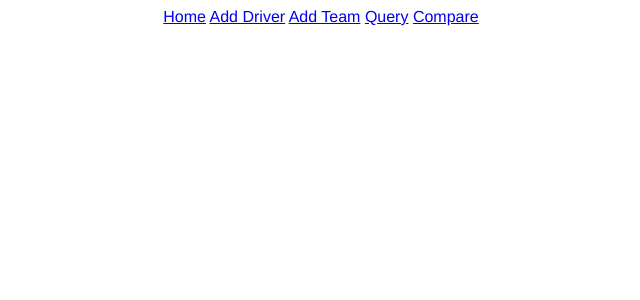
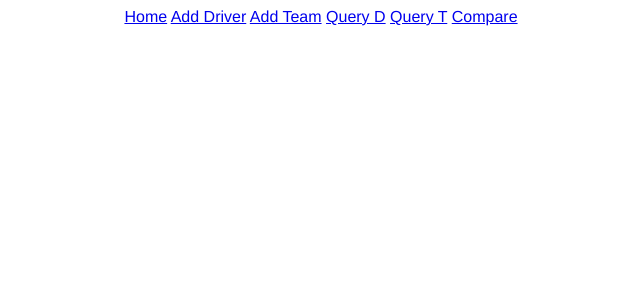
Before and after one commit to wesleyopenda/f1-database-fastAPI, a FastAPI app: template templates/query-drivers.html in a window 1280 px wide. Shown: the top 300 px of the page, without its empty margins (319-959 px from the left). Run offline with FastAPI, Linux system fonts and the light colour scheme; the template is opened without the code that fills it, so the values that code supplies are empty; some libraries are stand-ins or nearby versions.

Commit message:
Added query-drivers page

```diff
--- a/main.py
+++ b/main.py
@@ -1,5 +1,5 @@
 from fastapi import FastAPI, Request, Form
-from fastapi.responses import HTMLResponse, RedirectResponse
+from fastapi.responses import HTMLResponse, RedirectResponse, JSONResponse
 from fastapi.staticfiles import StaticFiles
 from fastapi.templating import Jinja2Templates
 import google.oauth2.id_token;
@@ -97,3 +97,30 @@ async def addTeamPost(year_founded: int = Form(...), team_pole_positions: int =
     }
     firestore_db.collection("teams").add(team_data)
     return RedirectResponse('/add-team', status_code=status.HTTP_302_FOUND)
+
+@app.get("/query-drivers", response_class=HTMLResponse)
+async def queryDrivers(request: Request):
+    id_token = request.cookies.get("token")
+    user_token = validateFirebaseToken(id_token)
+    if not user_token:
+        return RedirectResponse('/')
+
+    user = getUser(user_token)
+    return templates.TemplateResponse('query-drivers.html', {'request' : request, 'user_token': user_token, 'error_message': None, 'user_info': user.get()})
+
+@app.post("/query-drivers")
+async def queryDriversPost(attribute: str = Form(...), comparison: str = Form(...), value: int = Form(...)):
+
+    drivers_ref = firestore_db.collection("drivers")
+
+    if comparison == ">":
+        query = drivers_ref.where(attribute, ">", value)
+    elif comparison == "<":
+        query = drivers_ref.where(attribute, "<", value)
+    elif comparison == "==":
+        query = drivers_ref.where(attribute, "==", value)
+    else:
+        return JSONResponse(content={"error": "Invalid comparison operator"}, status_code=400)
+
+    results = [doc.to_dict() for doc in query.stream()]
+    return JSONResponse(content={"drivers": results})
--- a/templates/add-driver.html
+++ b/templates/add-driver.html
@@ -12,7 +12,8 @@
         <a href="/main">Home</a>
         <a href="/add-driver">Add Driver</a>
         <a href="/add-team">Add Team</a>
-        <a href="#">Query</a>
+        <a href="/query-drivers">Query D</a>
+        <a href="/query-teams">Query T</a>
         <a href="#">Compare</a>
         <button id="sign-out" hidden="true">Sign Out</button>
     </div>
--- a/templates/add-team.html
+++ b/templates/add-team.html
@@ -12,7 +12,8 @@
         <a href="/main">Home</a>
         <a href="/add-driver">Add Driver</a>
         <a href="/add-team">Add Team</a>
-        <a href="#">Query</a>
+        <a href="/query-drivers">Query D</a>
+        <a href="/query-teams">Query T</a>
         <a href="#">Compare</a>
         <button id="sign-out" hidden="true">Sign Out</button>
     </div>
--- a/templates/main.html
+++ b/templates/main.html
@@ -12,7 +12,8 @@
         <a href="/main">Home</a>
         <a href="/add-driver">Add Driver</a>
         <a href="/add-team">Add Team</a>
-        <a href="#">Query</a>
+        <a href="/query-drivers">Query D</a>
+        <a href="/query-teams">Query T</a>
         <a href="#">Compare</a>
         <button id="sign-out" hidden="true">Sign Out</button>
     </div>
--- a/templates/query-drivers.html
+++ b/templates/query-drivers.html
@@ -6,13 +6,16 @@
     <title>Query Drivers</title>
     <link type="text/css" href="{{ url_for('static', path='/styles.css') }}" rel="stylesheet"/>
     <script type="module" src="{{ url_for('static', path='/firebase-login.js') }}"></script>
+    <script type="module" src="{{ url_for('static', path='/query-drivers.js') }}"></script>
+
 </head>
 <body>
     <div class="navbar">
         <a href="/main">Home</a>
         <a href="/add-driver">Add Driver</a>
         <a href="/add-team">Add Team</a>
-        <a href="#">Query</a>
+        <a href="/query-drivers">Query D</a>
+        <a href="/query-teams">Query T</a>
         <a href="#">Compare</a>
         <button id="sign-out" hidden="true">Sign Out</button>
     </div>
```
Also changed, not shown: templates/query-teams.html (+43 -0 lines).
